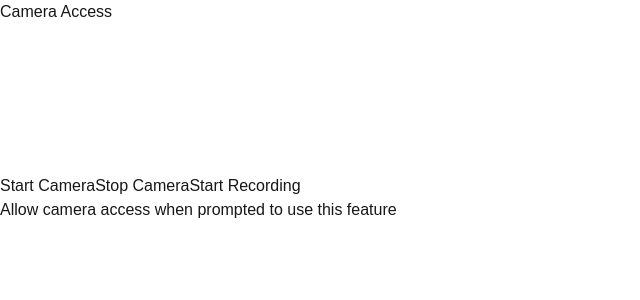
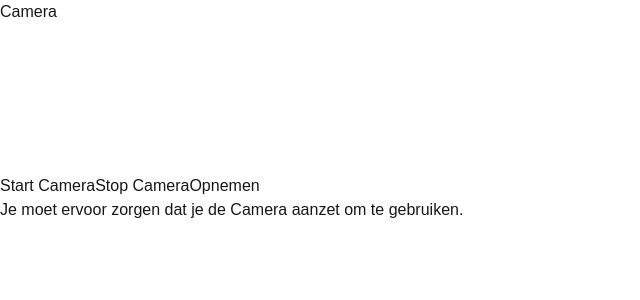
Before and after one commit to RoyvHeeswijk/Football-prototype-1, a Next.js app: page / in a window 1280 px wide. Shown: the top 300 px of the page, without its empty margins (0-640 px from the left). Built offline with nearby package versions, Linux system fonts and the light colour scheme.

Commit message:
Changing to understand the code
aanpassingen maken aan de code om te begrijpen welke code waarvoor staat en het aann te passen.

```diff
--- a/src/app/page.tsx
+++ b/src/app/page.tsx
@@ -1,19 +1,19 @@
 "use client";
-
-import Image from "next/image";
 
 export default function Home() {
   return (
-    <div className="grid grid-rows-[20px_1fr_20px] items-center justify-items-center min-h-screen p-8 pb-20 gap-16 sm:p-20 font-[family-name:var(--font-geist-sans)]">
+    <div className=" bg-[#002020] grid grid-rows-[20px_1fr_20px] items-center justify-items-center min-h-screen p-8 pb-20 gap-16 sm:p-20 font-[family-name:var(--font-geist-sans)]">
       <main className="flex flex-col gap-8 row-start-2 items-center sm:items-start">
-        <h1 className="text-2xl font-bold">Camera Access</h1>
+        <h1 className="text-2xl font-bold ml-[35%]">Camera</h1>
 
         <video
           id="videoElement"
-          className="w-full max-w-lg rounded-lg scale-x-[-1]"
+          className="w-[800px] max-w-lg rounded-lg scale-x-[-1]"
           autoPlay
           playsInline
         ></video>
+<div className="w-[80%]">
+
 
         <div className="flex gap-4 flex-wrap">
           <button
@@ -109,7 +109,7 @@ export default function Home() {
               }
             }}
           >
-            Start Recording
+            Opnemen
           </button>
 
           <button
@@ -152,13 +152,14 @@ export default function Home() {
               }
             }}
           >
-            Download Recording
+            Doorsturen
           </button>
+          </div>
         </div>
       </main>
 
       <footer className="row-start-3 text-center text-sm">
-        <p>Allow camera access when prompted to use this feature</p>
+        <p>Je moet ervoor zorgen dat je de Camera aanzet om te gebruiken.</p>
       </footer>
     </div>
   );
```
